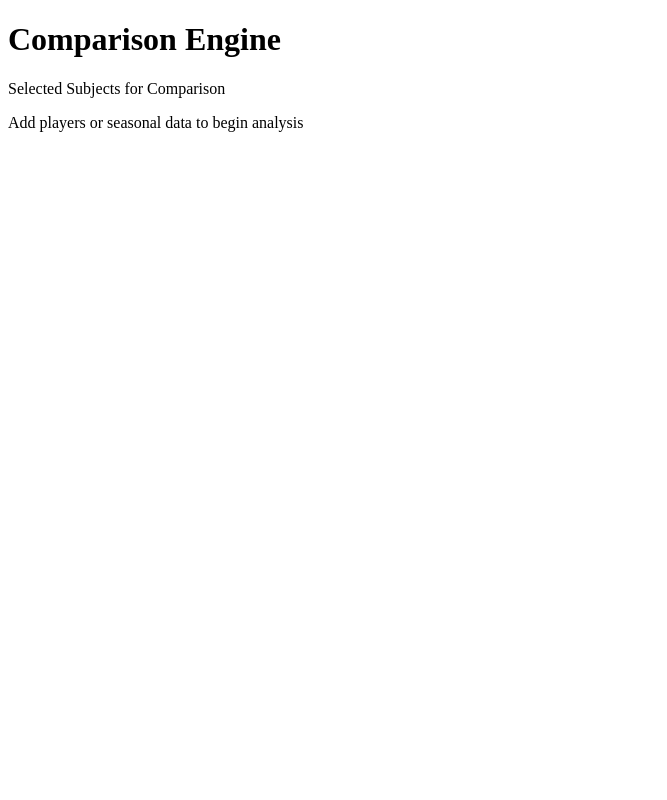
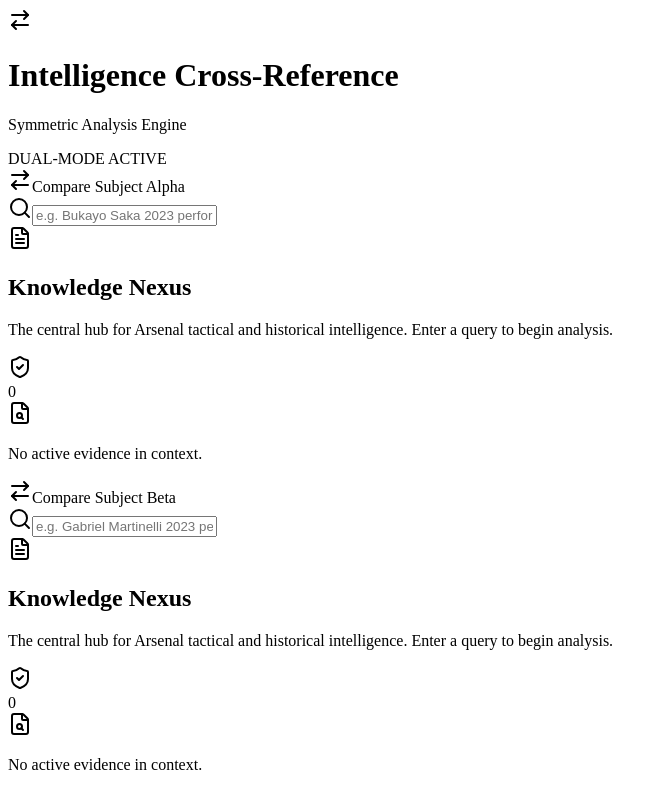
Before and after one commit to Atnatewoss/GunnerGPT, a Next.js app in the folder client/: page /compare in a window 1280 px wide. Shown: the whole page, without its empty margins (0-667 px from the left). Built offline with nearby package versions, Linux system fonts and the light colour scheme.

Commit message:
feat(client): implement split-screen Compare Mode and update components for compact view

```diff
--- a/client/app/compare/page.tsx
+++ b/client/app/compare/page.tsx
@@ -1,13 +1,39 @@
+import { ComparisonPanel } from '@/components/compare/ComparisonPanel';
+import { Badge } from '@/components/ui/badge';
+import { ArrowRightLeft } from 'lucide-react';
+
 export default function ComparePage() {
     return (
-        <div className="space-y-6">
-            <div className="flex items-center justify-between">
-                <h1 className="text-3xl font-bold tracking-tight">Comparison Engine</h1>
+        <div className="flex flex-col h-[calc(100vh-140px)] space-y-4 animate-in fade-in duration-700">
+            <div className="flex items-center justify-between px-1">
+                <div className="flex items-center space-x-3">
+                    <div className="bg-red-600 text-white p-2 rounded-lg">
+                        <ArrowRightLeft className="w-5 h-5" />
+                    </div>
+                    <div>
+                        <h1 className="text-2xl font-bold tracking-tight">Intelligence Cross-Reference</h1>
+                        <p className="text-xs text-muted-foreground font-medium uppercase tracking-widest">
+                            Symmetric Analysis Engine
+                        </p>
+                    </div>
+                </div>
+                <Badge variant="outline" className="h-6 font-bold tracking-widest border-red-200 text-red-600 px-3">
+                    DUAL-MODE ACTIVE
+                </Badge>
             </div>
-            <div className="rounded-xl border border-dashed bg-card/50 min-h-[500px] flex items-center justify-center">
-                <div className="text-muted-foreground text-center">
-                    <p className="font-medium">Selected Subjects for Comparison</p>
-                    <p className="text-sm">Add players or seasonal data to begin analysis</p>
+
+            <div className="flex-1 flex border rounded-2xl overflow-hidden bg-card/50 shadow-2xl divide-x-2 divide-red-600/10">
+                <div className="flex-1 min-w-0">
+                    <ComparisonPanel
+                        side="left"
+                        placeholder="e.g. Bukayo Saka 2023 performance"
+                    />
+                </div>
+                <div className="flex-1 min-w-0">
+                    <ComparisonPanel
+                        side="right"
+                        placeholder="e.g. Gabriel Martinelli 2023 performance"
+                    />
                 </div>
             </div>
         </div>
--- /dev/null
+++ b/client/components/compare/ComparisonPanel.tsx
@@ -0,0 +1,96 @@
+'use client';
+
+import { useState } from 'react';
+import { api } from '@/lib/api';
+import { QueryResponse } from '@/types/api';
+import { KnowledgeAnalysis } from '@/components/explore/KnowledgeAnalysis';
+import { SourceVerification } from '@/components/explore/SourceVerification';
+import { Input } from '@/components/ui/input';
+import { Search, Loader2, ArrowRightLeft } from 'lucide-react';
+import { cn } from '@/lib/utils';
+
+interface ComparisonPanelProps {
+    side: 'left' | 'right';
+    placeholder: string;
+}
+
+export function ComparisonPanel({ side, placeholder }: ComparisonPanelProps) {
+    const [query, setQuery] = useState('');
+    const [results, setResults] = useState<QueryResponse | null>(null);
+    const [isLoading, setIsLoading] = useState(false);
+
+    const handleSearch = async (searchQuery: string) => {
+        if (!searchQuery.trim()) return;
+
+        setIsLoading(true);
+        try {
+            const response = await api.query({
+                message: searchQuery,
+                n_results: 5 // Fewer results for comparison mode
+            });
+            setResults(response);
+        } catch (error) {
+            console.error('Search failed:', error);
+        } finally {
+            setIsLoading(false);
+        }
+    };
+
+    return (
+        <div className={cn(
+            "flex flex-col h-full bg-background relative",
+            side === 'left' ? "border-r" : ""
+        )}>
+            {/* Search Header */}
+            <div className="p-4 border-b bg-card/20 sticky top-0 z-10 transition-colors focus-within:bg-card/40">
+                <div className="flex items-center space-x-2 text-red-600 mb-3 ml-1">
+                    <ArrowRightLeft className="w-3.5 h-3.5" />
+                    <span className="text-[10px] font-bold uppercase tracking-[0.2em]">
+                        Compare Subject {side === 'left' ? 'Alpha' : 'Beta'}
+                    </span>
+                </div>
+                <form
+                    onSubmit={(e) => {
+                        e.preventDefault();
+                        handleSearch(query);
+                    }}
+                    className="relative group"
+                >
+                    <Search className="absolute left-3 top-1/2 -translate-y-1/2 w-4 h-4 text-muted-foreground group-focus-within:text-red-600 transition-colors" />
+                    <Input
+                        placeholder={placeholder}
+                        value={query}
+                        onChange={(e) => setQuery(e.target.value)}
+                        className="pl-10 h-10 bg-background/50 border-2 border-transparent focus-visible:border-red-600/20 focus-visible:ring-0 transition-all text-sm"
+                    />
+                    {isLoading && (
+                        <div className="absolute right-3 top-1/2 -translate-y-1/2">
+                            <Loader2 className="w-4 h-4 text-red-600 animate-spin" />
+                        </div>
+                    )}
+                </form>
+            </div>
+
+            <div className="flex-1 flex flex-col min-h-0 overflow-hidden divide-y">
+                {/* Analysis Section (Compact) */}
+                <div className="flex-[2] overflow-hidden">
+                    <KnowledgeAnalysis
+                        query={query}
+                        isLoading={isLoading}
+                        results={results}
+                        isCompact={true}
+                    />
+                </div>
+
+                {/* Source Section (Compact) */}
+                <div className="flex-1 overflow-hidden bg-card/5">
+                    <SourceVerification
+                        sources={results?.results || []}
+                        isLoading={isLoading}
+                        isCompact={true}
+                    />
+                </div>
+            </div>
+        </div>
+    );
+}
--- a/client/components/explore/KnowledgeAnalysis.tsx
+++ b/client/components/explore/KnowledgeAnalysis.tsx
@@ -23,9 +23,10 @@ interface KnowledgeAnalysisProps {
     query: string;
     isLoading: boolean;
     results: any | null; // This would ideally be typed once the backend returns structured data
+    isCompact?: boolean;
 }
 
-export function KnowledgeAnalysis({ query, isLoading, results }: KnowledgeAnalysisProps) {
+export function KnowledgeAnalysis({ query, isLoading, results, isCompact }: KnowledgeAnalysisProps) {
     if (isLoading) {
         return (
             <div className="h-full flex flex-col items-center justify-center p-12 space-y-6">
@@ -55,9 +56,9 @@ export function KnowledgeAnalysis({ query, isLoading, results }: KnowledgeAnalys
                     <FileText className="w-10 h-10 text-muted-foreground/30" />
                 </div>
                 <h2 className="text-2xl font-bold tracking-tight mb-2">Knowledge Nexus</h2>
-                <p className="text-muted-foreground max-w-md mx-auto leading-relaxed">
+                <p className="text-muted-foreground max-w-md mx-auto leading-relaxed text-sm">
                     The central hub for Arsenal tactical and historical intelligence.
-                    Enter a query or select a node from the sidebar to begin analysis.
+                    Enter a query to begin analysis.
                 </p>
             </div>
         );
@@ -88,14 +89,15 @@ export function KnowledgeAnalysis({ query, isLoading, results }: KnowledgeAnalys
 
     return (
         <div className="h-full flex flex-col bg-background animate-in fade-in duration-700">
-            <div className="p-6 border-b bg-card/10 flex items-center justify-between">
+            <div className={cn("p-6 border-b bg-card/10 flex items-center justify-between", isCompact && "p-3")}>
                 <div>
                     <div className="flex items-center space-x-2 text-red-600 mb-1">
                         <AlertCircle className="w-3.5 h-3.5" />
                         <span className="text-[10px] font-bold uppercase tracking-widest">Analytical Report</span>
                     </div>
-                    <h1 className="text-2xl font-bold tracking-tight">{mockAnalysis.title}</h1>
+                    <h1 className={cn("text-2xl font-bold tracking-tight", isCompact && "text-lg")}>{mockAnalysis.title}</h1>
                 </div>
+                {!isCompact && (
                     <div className="flex items-center space-x-2">
                         <Button variant="outline" size="icon" className="h-9 w-9">
                             <Share2 className="w-4 h-4" />
@@ -104,22 +106,26 @@ export function KnowledgeAnalysis({ query, isLoading, results }: KnowledgeAnalys
                             <Download className="w-4 h-4" />
                         </Button>
                     </div>
+                )}
             </div>
 
-            <div className="flex-1 overflow-y-auto p-6 space-y-8">
-                <section className="space-y-4">
+            <div className={cn("flex-1 overflow-y-auto p-6 space-y-8", isCompact && "p-4 space-y-4")}>
+                <section className={cn("space-y-4", isCompact && "space-y-2")}>
                     <div className="flex items-center space-x-2">
                         <div className="w-8 h-8 rounded-lg bg-red-50 flex items-center justify-center">
                             <FileText className="w-4 h-4 text-red-600" />
                         </div>
                         <h2 className="text-sm font-bold uppercase tracking-wider">Executive Summary</h2>
                     </div>
-                    <div className="bg-card/50 border rounded-xl p-5 leading-relaxed text-sm text-foreground/90 border-l-4 border-l-red-600">
+                    <div className={cn(
+                        "bg-card/50 border rounded-xl p-5 leading-relaxed text-sm text-foreground/90 border-l-4 border-l-red-600",
+                        isCompact && "p-3 text-xs"
+                    )}>
                         {mockAnalysis.summary}
                     </div>
                 </section>
 
-                <section className="space-y-6">
+                <section className={cn("space-y-6", isCompact && "space-y-3")}>
                     <div className="flex items-center space-x-2">
                         <div className="w-8 h-8 rounded-lg bg-red-50 flex items-center justify-center">
                             <Lightbulb className="w-4 h-4 text-red-600" />
@@ -131,13 +137,16 @@ export function KnowledgeAnalysis({ query, isLoading, results }: KnowledgeAnalys
                         {mockAnalysis.points.map((point, i) => {
                             const Icon = point.icon;
                             return (
-                                <div key={i} className="flex space-x-4 p-4 rounded-xl border bg-card/30 hover:bg-card/50 transition-colors">
+                                <div key={i} className={cn(
+                                    "flex space-x-4 p-4 rounded-xl border bg-card/30 hover:bg-card/50 transition-colors",
+                                    isCompact && "p-3 space-x-3"
+                                )}>
                                     <div className="mt-1">
-                                        <Icon className="w-5 h-5 text-red-600" />
+                                        <Icon className={cn("w-5 h-5 text-red-600", isCompact && "w-4 h-4")} />
                                     </div>
                                     <div className="space-y-1">
-                                        <h3 className="font-bold text-sm">{point.title}</h3>
-                                        <p className="text-sm text-muted-foreground leading-relaxed leading-normal">
+                                        <h3 className={cn("font-bold text-sm", isCompact && "text-xs")}>{point.title}</h3>
+                                        <p className={cn("text-sm text-muted-foreground leading-relaxed leading-normal", isCompact && "text-[11px]")}>
                                             {point.content}
                                         </p>
                                     </div>
@@ -163,6 +172,7 @@ export function KnowledgeAnalysis({ query, isLoading, results }: KnowledgeAnalys
                 </section>
             </div>
 
+            {!isCompact && (
                 <div className="p-4 bg-muted/30 border-t flex items-center justify-between">
                     <div className="flex items-center space-x-3 text-[10px] font-bold uppercase tracking-widest text-muted-foreground">
                         <span className="flex items-center">
@@ -176,6 +186,7 @@ export function KnowledgeAnalysis({ query, isLoading, results }: KnowledgeAnalys
                         GUNNER-GPT / KNOWLEDGE-ENGINE v4.0.1
                     </div>
                 </div>
+            )}
         </div>
     );
 }
--- a/client/components/explore/SourceVerification.tsx
+++ b/client/components/explore/SourceVerification.tsx
@@ -15,24 +15,27 @@ import { DocumentResult } from "@/types/api";
 interface SourceVerificationProps {
     sources: DocumentResult[];
     isLoading: boolean;
+    isCompact?: boolean;
 }
 
-export function SourceVerification({ sources, isLoading }: SourceVerificationProps) {
+export function SourceVerification({ sources, isLoading, isCompact }: SourceVerificationProps) {
     return (
         <div className="flex flex-col h-full bg-card/5 border-l">
-            <div className="p-4 border-b bg-card/30">
+            <div className={cn("p-4 border-b bg-card/30", isCompact && "p-2")}>
                 <div className="flex items-center justify-between mb-4">
                     <div className="flex items-center space-x-2 text-red-600">
                         <ShieldCheck className="w-4 h-4" />
-                        <span className="text-xs font-bold uppercase tracking-[0.2em]">Source Evidence</span>
+                        {!isCompact && <span className="text-xs font-bold uppercase tracking-[0.2em]">Source Evidence</span>}
                     </div>
                     <Badge variant="outline" className="text-[9px] h-5 bg-background font-bold tracking-widest border-red-200 text-red-700">
-                        {sources.length} VERIFIED
+                        {sources.length} {isCompact ? '' : 'VERIFIED'}
                     </Badge>
                 </div>
+                {!isCompact && (
                     <p className="text-[10px] text-muted-foreground leading-normal">
                         Direct citations from the intelligence layer used to synthesize the analysis.
                     </p>
+                )}
             </div>
 
             <ScrollArea className="flex-1">
@@ -97,11 +100,13 @@ export function SourceVerification({ sources, isLoading }: SourceVerificationPro
                 </div>
             </ScrollArea>
 
+            {!isCompact && (
                 <div className="p-4 border-t bg-card/10 text-center">
                     <p className="text-[9px] text-muted-foreground uppercase font-bold tracking-widest">
                         Evidence Integrity Protocol v1.4
                     </p>
                 </div>
+            )}
         </div>
     );
 }
```
Lines whose indentation alone changed are shown as unchanged.
